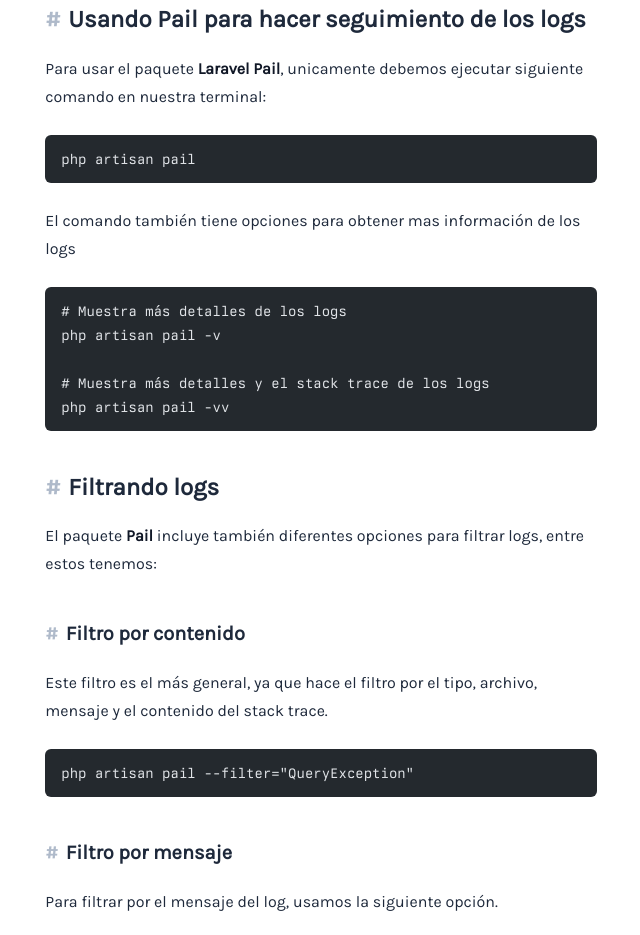
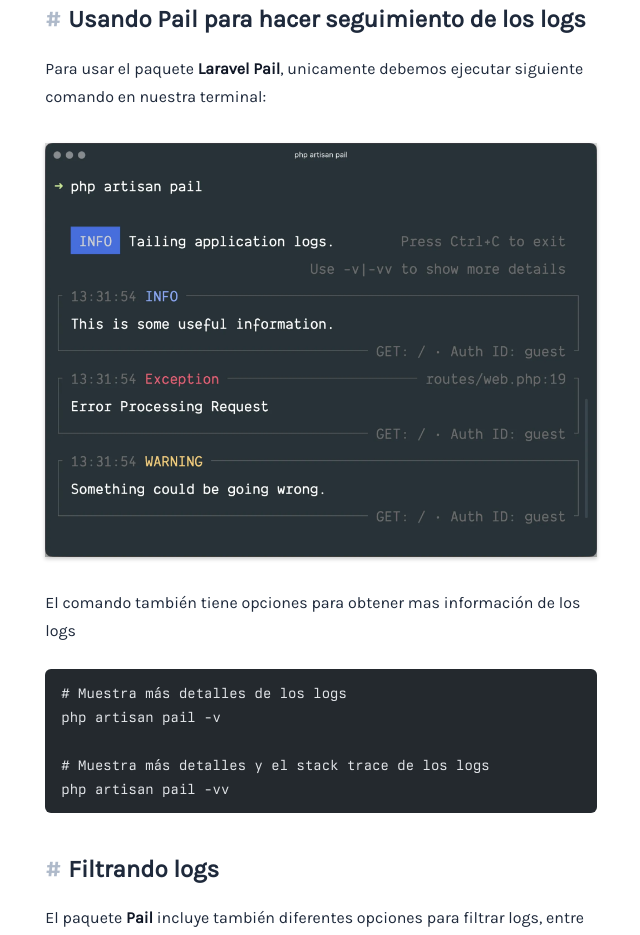
Before and after one commit to dcyar/jhonachata, an Astro site: page /laravel-pail-seguimiento-de-registros-de-logs-en-tiempo-real in a window 1280 px wide. Shown: the part 1356-2291 px from the top of the page, without its empty margins (416-1056 px from the left). Built offline with nearby package versions, Linux system fonts and the light colour scheme; Astro itself is replaced by a stand-in of ours; some packages are replaced by stand-ins of ours; code samples lack their colours; no server answers.

Commit message:
new post

````diff
--- a/src/content/posts/231113-laravel-pail-seguimiento-de-registros-de-logs-en-tiempo-real.md
+++ b/src/content/posts/231113-laravel-pail-seguimiento-de-registros-de-logs-en-tiempo-real.md
@@ -48,9 +48,7 @@
 
 Para usar el paquete **Laravel Pail**, unicamente debemos ejecutar siguiente comando en nuestra terminal:
 
-```bash title="Terminal"
-php artisan pail
-```
+![Laravel Pail](/images/laravel-pail/laravel-pail.webp "Laravel Pail comando")
 
 El comando también tiene opciones para obtener mas información de los logs
 
````
Also changed, not shown: public/images/laravel-pail/laravel-pail.webp (added), public/images/og/laravel-pail-seguimiento-de-registros-de-logs-en-tiempo-real.webp (added).
